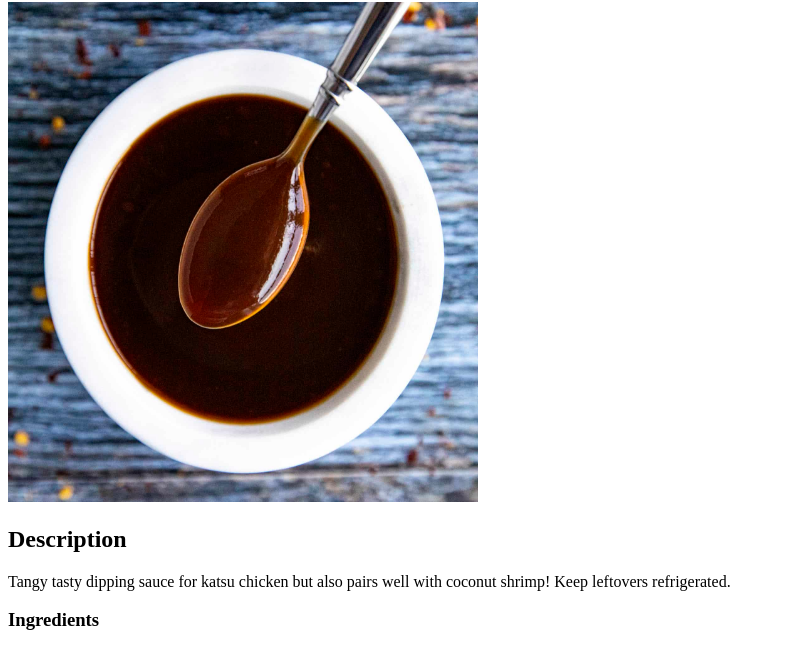
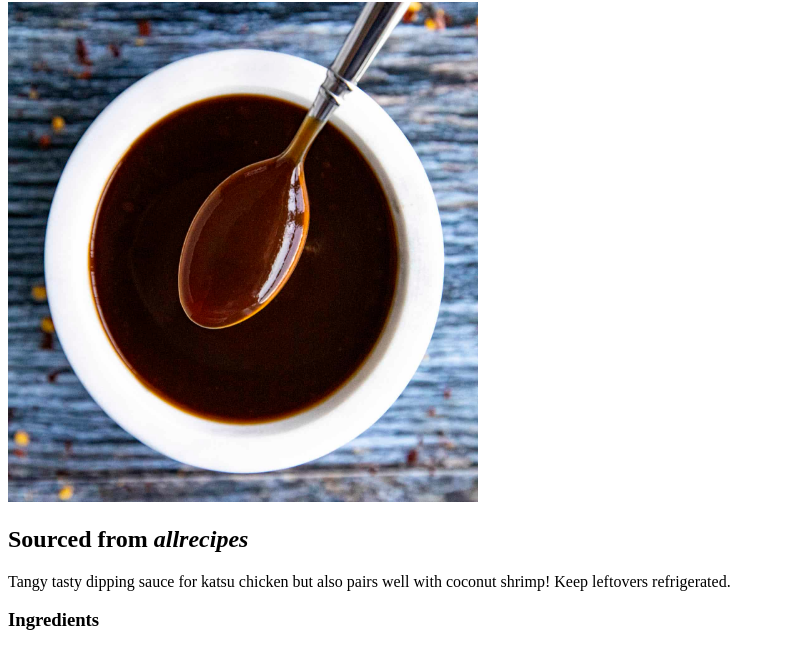
Before and after one commit to b-gregan/odin-recipes, a plain HTML site: page recipes/katsuSauce.html in a window 1280 px wide. Shown: the part 78-725 px from the top of the page, without its empty margins (0-785 px from the left). Drawn offline with Linux system fonts and the light colour scheme.

Commit message:
Add recipe source to 2nd heading

```diff
--- a/recipes/katsuSauce.html
+++ b/recipes/katsuSauce.html
@@ -11,7 +11,7 @@
     <img src="../images/katsuSauce.jpg" alt="sauce in bowl" height="500"
     width="470"/>
 
-    <h2>Description</h2>
+    <h2>Sourced from <em>allrecipes</em></h2>
     <p>Tangy tasty dipping sauce for katsu chicken but also pairs well
         with coconut shrimp! Keep leftovers refrigerated.
     </p>
```
